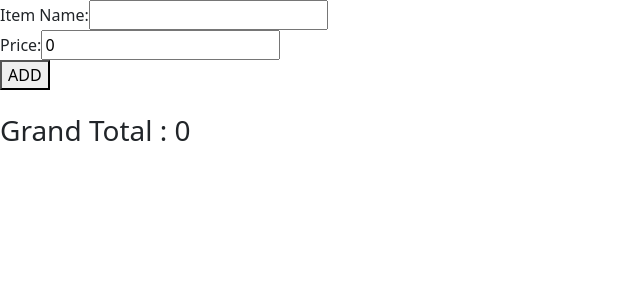
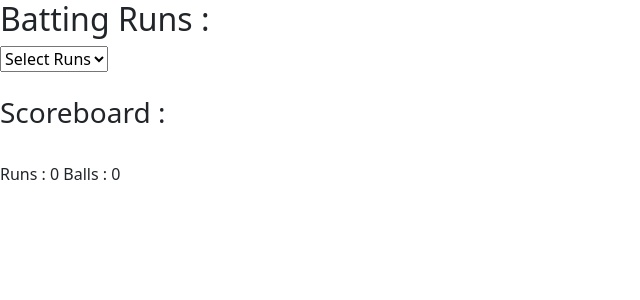
Before and after one commit to nilaybasak111/EjobIndia-Practice, a React (Vite) app in the folder React/React Examples/: page / in a window 1280 px wide. Shown: the top 300 px of the page, without its empty margins (0-640 px from the left). Built offline with nearby package versions, Linux system fonts and the light colour scheme.

Commit message:
Added 01 September React Classwork
Concepts -
useEffect() Hooks concept , Concept of Dependency Array , usecases , Examples (Part 3)

```diff
--- a/React/React Examples/src/App.tsx
+++ b/React/React Examples/src/App.tsx
@@ -30,6 +30,8 @@ import AUG23HooksUserInputEx2 from "./hooks/23AUG_ hooks User Input _ex2";
 import AUG30HooksEx1 from "./hooks/30AUG_ hooks _ex1";
 import AUG30HooksEx2 from "./hooks/30AUG_ hooks _ex2";
 import AUG30HooksEx3 from "./hooks/30AUG_ hooks _ex3";
+import SEP01HooksRefEx1 from "./hooks/01SEP_ hooks useRef _ex1";
+import SEP01HooksRefCricketEx2 from "./hooks/01SEP_ hooks useRef _ Cricket _ex2";
 
 function App() {
   return (
@@ -64,8 +66,10 @@ function App() {
       <AUG23HooksEx1 />
       <AUG23HooksUserInputEx2 />
       <AUG30HooksEx1 />
-      <AUG30HooksEx2 /> */}
+      <AUG30HooksEx2 />
       <AUG30HooksEx3 />
+      <SEP01HooksRefEx1 /> */}
+      <SEP01HooksRefCricketEx2 />
     </>
   );
 }
--- /dev/null
+++ b/React/React Examples/src/hooks/01SEP_ hooks useRef _ Cricket _ex2.tsx
@@ -0,0 +1,51 @@
+import { useState, useRef, useEffect } from "react";
+
+const SEP01HooksRefCricketEx2 = () => {
+  const [runs, setRuns] = useState(0);
+  const [balls, setBalls] = useState(0);
+  const valueRef = useRef<HTMLSelectElement>(null);
+  const displayRef = useRef<HTMLParagraphElement>(null);
+
+  const scoreUpdate = () => {
+    let val = valueRef.current!.value;
+    if (val === "wd" || val === "nb") {
+      setRuns(runs + 1);
+    } else {
+      setRuns(runs + Number(val));
+      setBalls(balls + 1);
+    }
+  };
+
+  // useEffect Hook is calls after every render
+  // In dependency array we can pass the state variable or props
+  useEffect(() => {
+    setTimeout(() => {
+      displayRef.current!.innerText = `Runs : ${runs} Balls : ${balls}`;
+    }, 2000);
+  }, [runs, balls]);
+
+  return (
+    <>
+      <h2>Batting Runs :</h2>
+      {/* Taking Value using Ref from Select */}
+      <select ref={valueRef} onChange={scoreUpdate}>
+        <option value="">Select Runs</option>
+        <option value="1">1</option>
+        <option value="2">2</option>
+        <option value="3">3</option>
+        <option value="4">4</option>
+        <option value="6">6</option>
+        <option value="wd">Wd Ball</option>
+        <option value="nb">No Ball</option>
+      </select>
+      <br />
+      <br />
+      <h3>Scoreboard :</h3>
+      <br />
+      {/* Putting Runs and Balls Using Ref */}
+      <p ref={displayRef}></p>
+    </>
+  );
+};
+
+export default SEP01HooksRefCricketEx2;
--- /dev/null
+++ b/React/React Examples/src/hooks/01SEP_ hooks useRef _ex1.tsx
@@ -0,0 +1,31 @@
+import { useRef } from "react";
+
+const SEP01HooksRefEx1 = () => {
+  const ref1 = useRef<HTMLInputElement>(null);
+  const ref2 = useRef<HTMLHeadingElement>(null);
+
+  const checkAge = () => {
+    let age = Number(ref1.current!.value);
+    if (age < 18) {
+      ref2.current!.innerText = "You Are Not Eligible to Vote";
+      ref1.current!.value = "";
+    } else {
+      ref2.current!.innerText = "You Are Eligible to Vote";
+      ref1.current!.value = "";
+    }
+  };
+
+  return (
+    <>
+      Enter Age :
+      <input type="number" ref={ref1} />
+      <br />
+      <button onClick={checkAge}>CHECK</button>
+      <br />
+      <br />
+      <h3 ref={ref2}></h3>
+    </>
+  );
+};
+
+export default SEP01HooksRefEx1;
```
